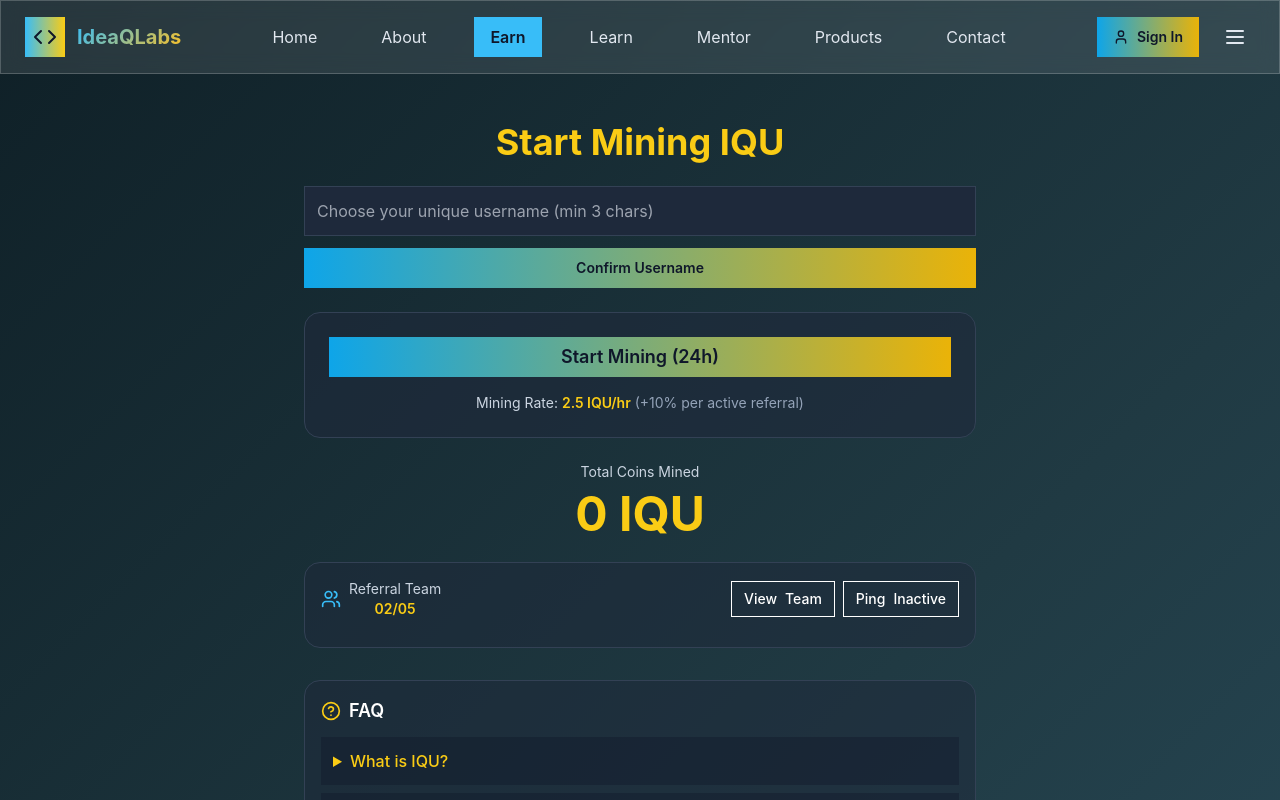
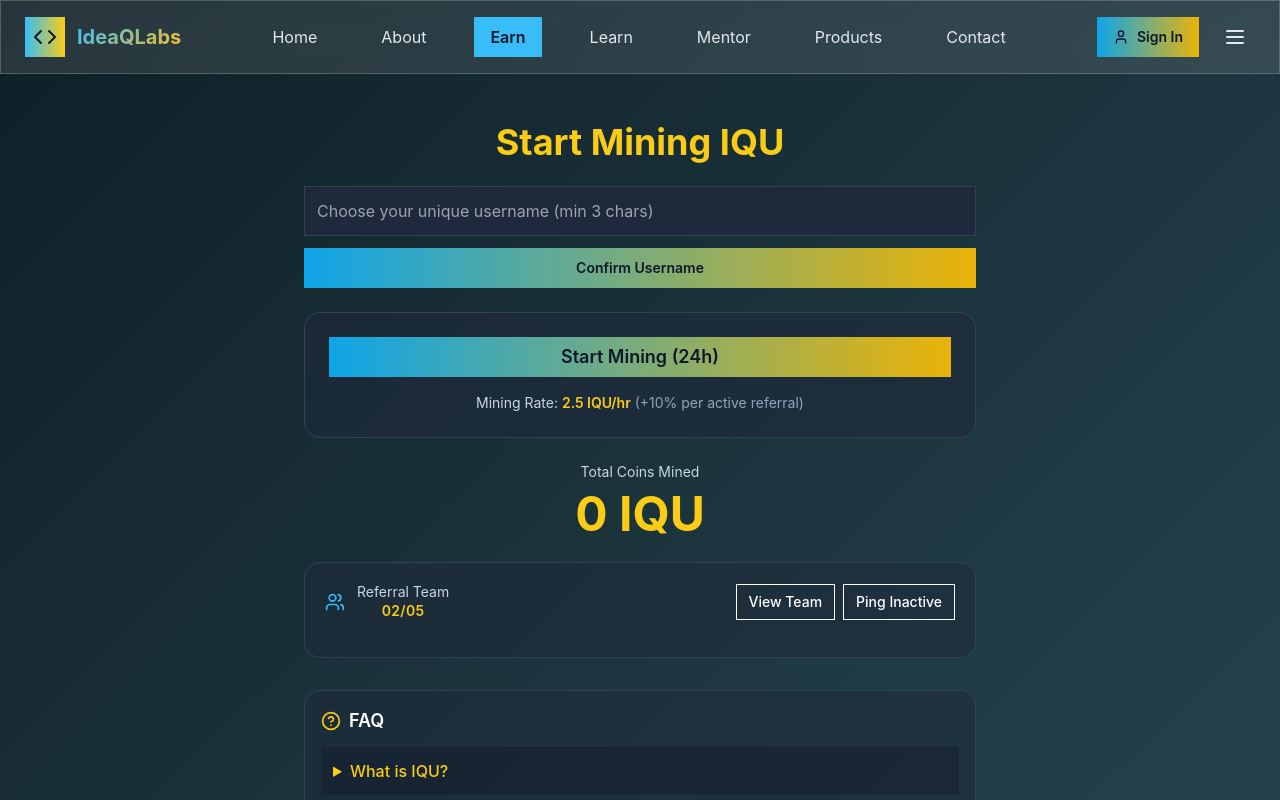
Before and after one commit to ideaqlabs/IdeaQLabs, a React (Vite) app: page / in a window 1280 px wide. Both pictures are taken after a click on the button "Start Earning". Shown: the top 800 px of the page. Built offline with nearby package versions, Linux system fonts and the light colour scheme.

Commit message:
Update Earn.jsx

```diff
--- a/src/components/pages/Earn.jsx
+++ b/src/components/pages/Earn.jsx
@@ -248,37 +248,60 @@ export default function Earn({ user, onAuthClick }) {
         </div>
 
 {/* Referral area */}
-        <div className="bg-slate-800/50 p-4 rounded-2xl border border-slate-700 mb-8">
-          <div className="flex items-center justify-between mb-3">
-            <div className="flex items-center gap-2 text-slate-300">
+<div className="bg-slate-800/50 p-5 rounded-2xl border border-slate-700 mb-8">
+  {/* Header row */}
+  <div className="flex flex-col sm:flex-row sm:items-center sm:justify-between mb-4 gap-3">
+    {/* Left side: Title and stats */}
+    <div className="flex items-center gap-3 text-slate-300">
       <Users className="h-5 w-5 text-sky-400" />
       <div>
-                <div className="text-sm">Referral Team</div>
-                <div className="text-sm text-yellow-400 font-semibold">{String(referrals.filter(r => r.active).length).padStart(2, "0")}/{String(referrals.length).padStart(2,"0")}</div>
+        <div className="text-sm leading-tight">Referral Team</div>
+        <div className="text-sm text-yellow-400 font-semibold tracking-wide">
+          {String(referrals.filter((r) => r.active).length).padStart(2, "0")}/
+          {String(referrals.length).padStart(2, "0")}
+        </div>
       </div>
     </div>
 
-            <div className="flex gap-2">
-              <Button size="sm" variant="outline" onClick={() => setViewTeam(v => !v)}>
-                <span className="block"><span className="inline">View</span><span className="inline ml-1 md:ml-2">Team</span></span>
+    {/* Right side: Action buttons */}
+    <div className="flex flex-wrap justify-end gap-2">
+      <Button
+        size="sm"
+        variant="outline"
+        className="px-3 py-1.5 text-sm"
+        onClick={() => setViewTeam((v) => !v)}
+      >
+        View Team
       </Button>
-              <Button size="sm" variant="outline" onClick={() => { handlePingInactive(); }} >
-                <span className="block"><span className="inline">Ping</span><span className="inline ml-1 md:ml-2">Inactive</span></span>
+      <Button
+        size="sm"
+        variant="outline"
+        className="px-3 py-1.5 text-sm"
+        onClick={() => handlePingInactive()}
+      >
+        Ping Inactive
       </Button>
     </div>
   </div>
 
+  {/* Collapsible team list */}
   {viewTeam && (
     <div className="mt-3 space-y-2 text-left">
       {referrals.map((r, i) => (
-                <div key={i} className="flex items-center justify-between bg-slate-900/40 p-3 rounded-md">
-                  <div>
-                    <div className="text-white font-medium">{r.name}</div>
-                    <div className="text-xs text-slate-400">{r.username}</div>
+        <div
+          key={i}
+          className="flex items-center justify-between bg-slate-900/40 px-4 py-3 rounded-lg border border-slate-800"
+        >
+          <div className="flex flex-col">
+            <span className="text-white font-medium leading-tight">{r.name}</span>
+            <span className="text-xs text-slate-400 mt-0.5">{r.username}</span>
           </div>
-                  <div className="flex items-center gap-3">
-                    <div className={`w-3 h-3 rounded-full ${r.active ? "bg-emerald-400" : "bg-slate-600"} border border-slate-700`} />
-                  </div>
+
+          <div
+            className={`w-3.5 h-3.5 rounded-full ${
+              r.active ? "bg-emerald-400" : "bg-slate-600"
+            } border border-slate-700`}
+          />
         </div>
       ))}
     </div>
```
Lines whose indentation alone changed are shown as unchanged.
